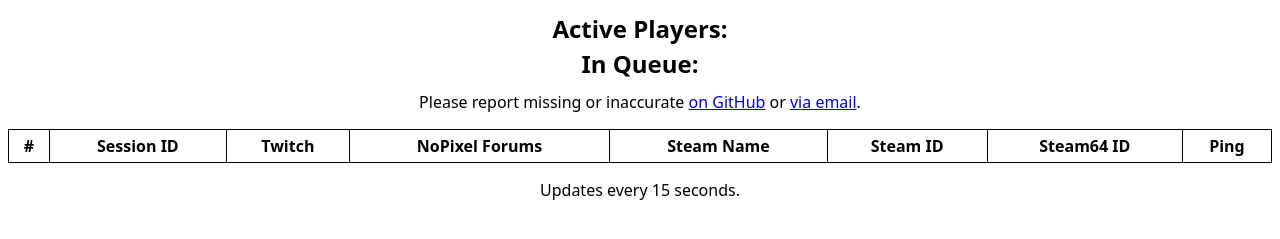
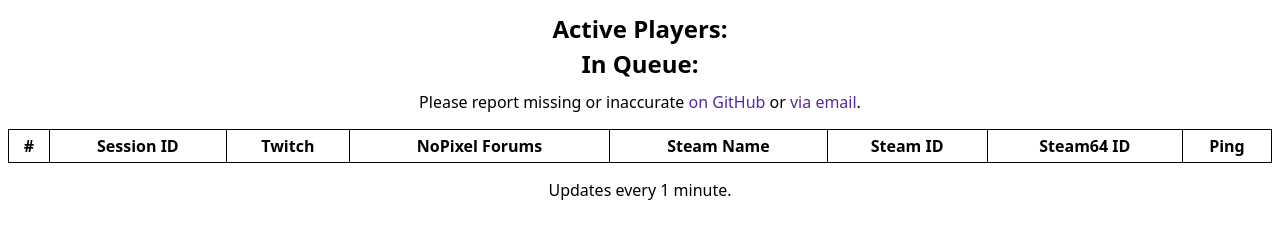
Before and after one commit to jakejarvis/npqueue, a plain HTML site: page public/index.html in a window 1280 px wide. Shown: the part 81-320 px from the top of the page. Drawn offline with Linux system fonts and the light colour scheme; no server answers.

Commit message:
slower refresh

```diff
--- a/public/fetch.js
+++ b/public/fetch.js
@@ -13,8 +13,8 @@ async function fetchData() {
 function updateData() {
   fetchData().then(data => updateTable(data)).catch(data => console.log(data));
 
-  // Re-fetch data every 15 seconds
-  setTimeout(updateData, 15000);
+  // Re-fetch data every 1 minute
+  setTimeout(updateData, 60000);
 }
 
 function updateTable(data) {
--- a/public/index.html
+++ b/public/index.html
@@ -30,7 +30,7 @@
 
     </tbody>
   </table>
-  <p>Updates every 15 seconds.</p>
+  <p>Updates every 1 minute.</p>
   <script src="fetch.js"></script>
 </body>
 </html>
--- a/public/style.css
+++ b/public/style.css
@@ -5,6 +5,15 @@ body {
     "Droid Sans", "Helvetica Neue", sans-serif,
     "Apple Color Emoji", "Segoe UI Emoji", "Segoe UI Symbol";
   text-align: center;
+}
+
+a {
+  color: #59289b;
+  text-decoration: none;
+}
+
+a:hover {
+  text-decoration: underline;
 }
 
 h1 {
```
